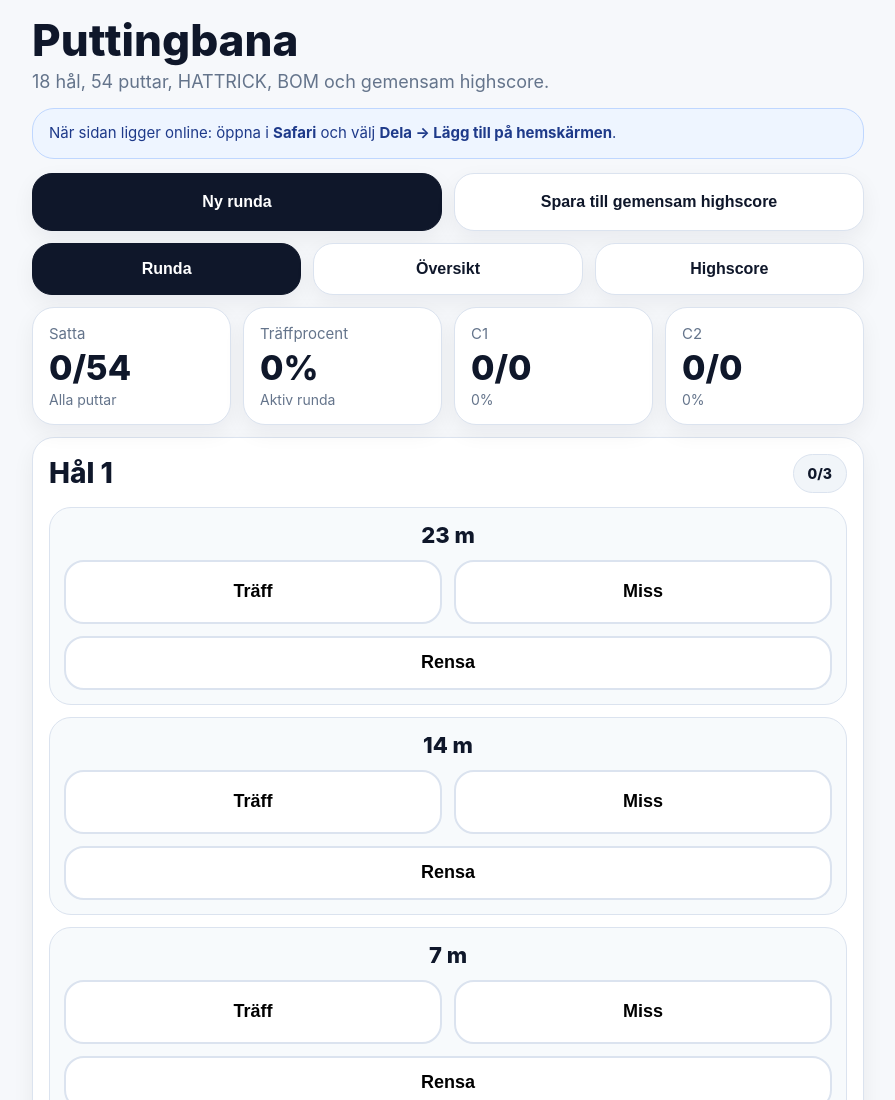
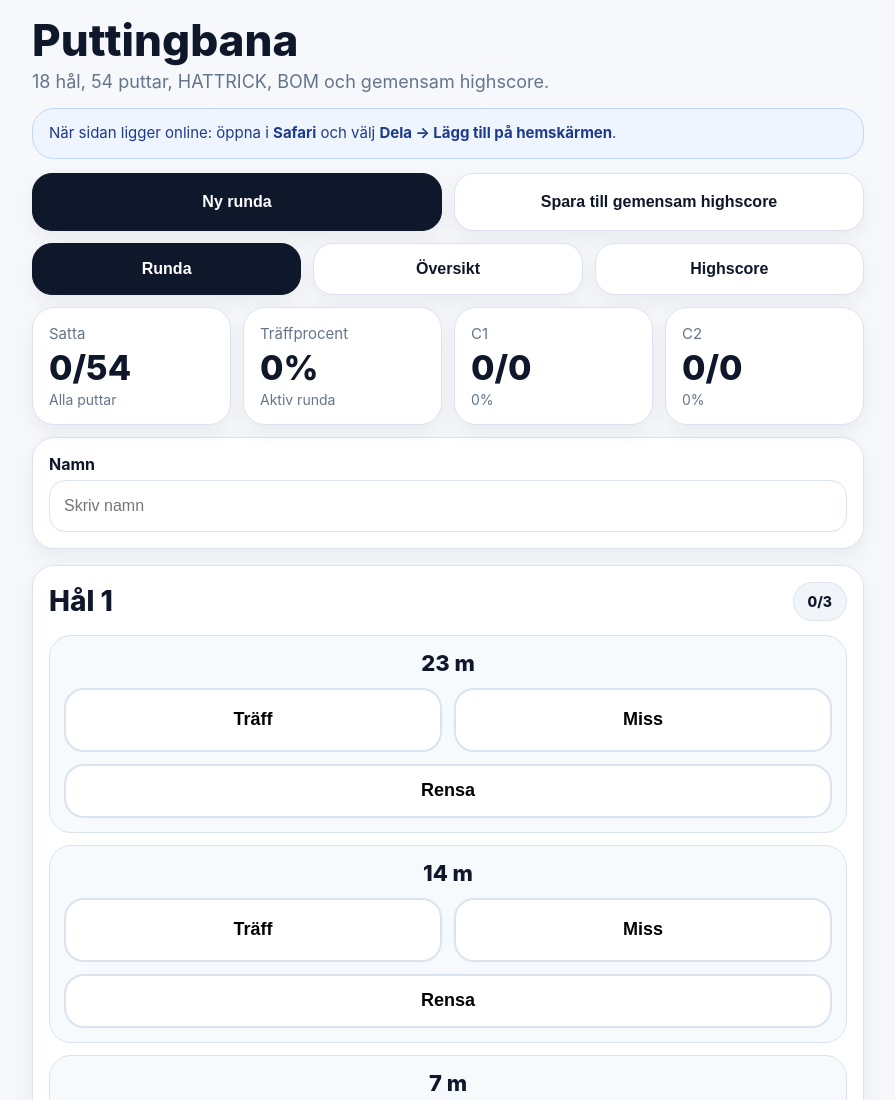
Before and after one commit to fwernborg-png/Vetlanda-puttingbana, a plain HTML site: page index.html in a window 1280 px wide. Shown: the top 1100 px of the page, without its empty margins (192-1087 px from the left). Drawn offline with nearby package versions, Linux system fonts and the light colour scheme.

Commit message:
Update index.html

```diff
--- a/index.html
+++ b/index.html
@@ -324,6 +324,11 @@
     <div class="row grid-4" id="summaryCards"></div>
 
     <section class="section active" id="section-round">
+<div class="card" style="margin-bottom: 16px;">
+  <label for="playerName" style="display:block; font-weight:700; margin-bottom:6px;">Namn</label>
+  <input id="playerName" type="text" placeholder="Skriv namn"
+    style="width:100%; min-height:52px; border-radius:16px; border:1px solid var(--line); padding:12px 14px; font-size:16px;">
+</div>
       <div id="holesContainer"></div>
     </section>
 
```
